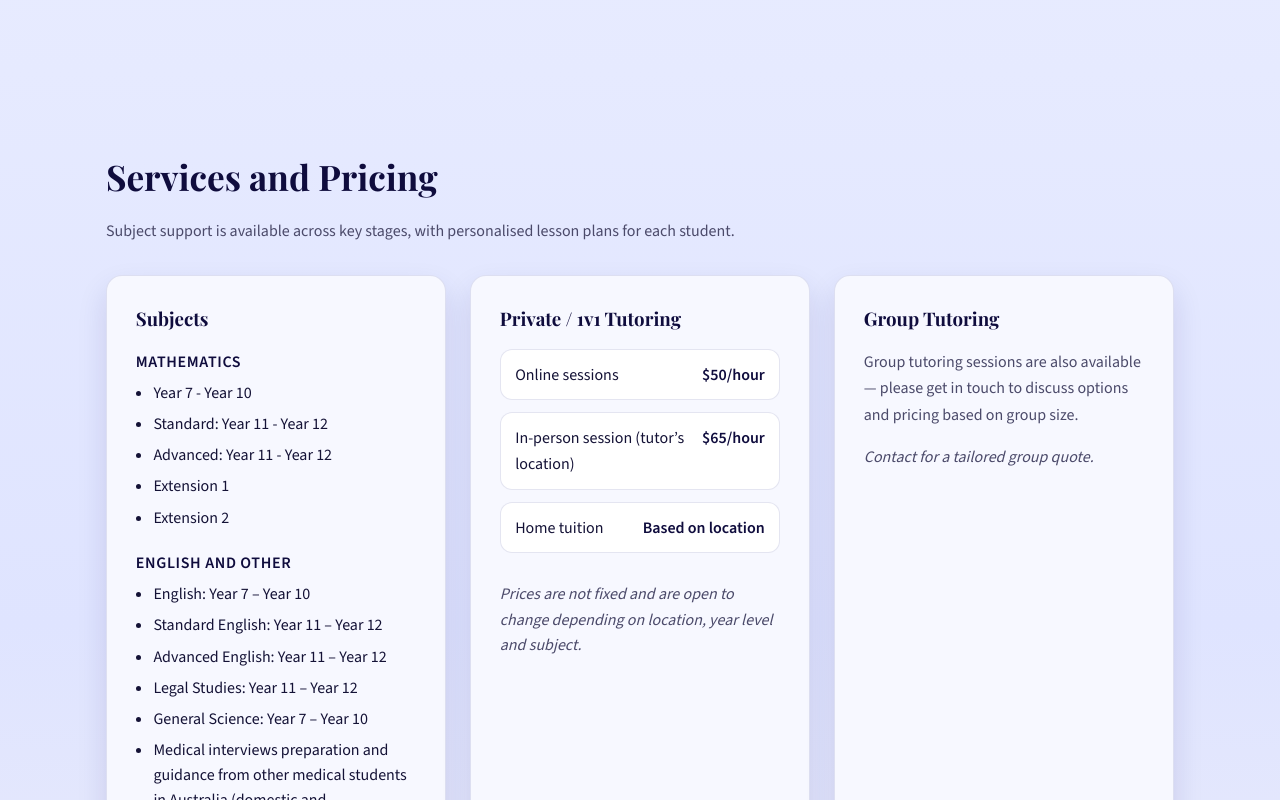
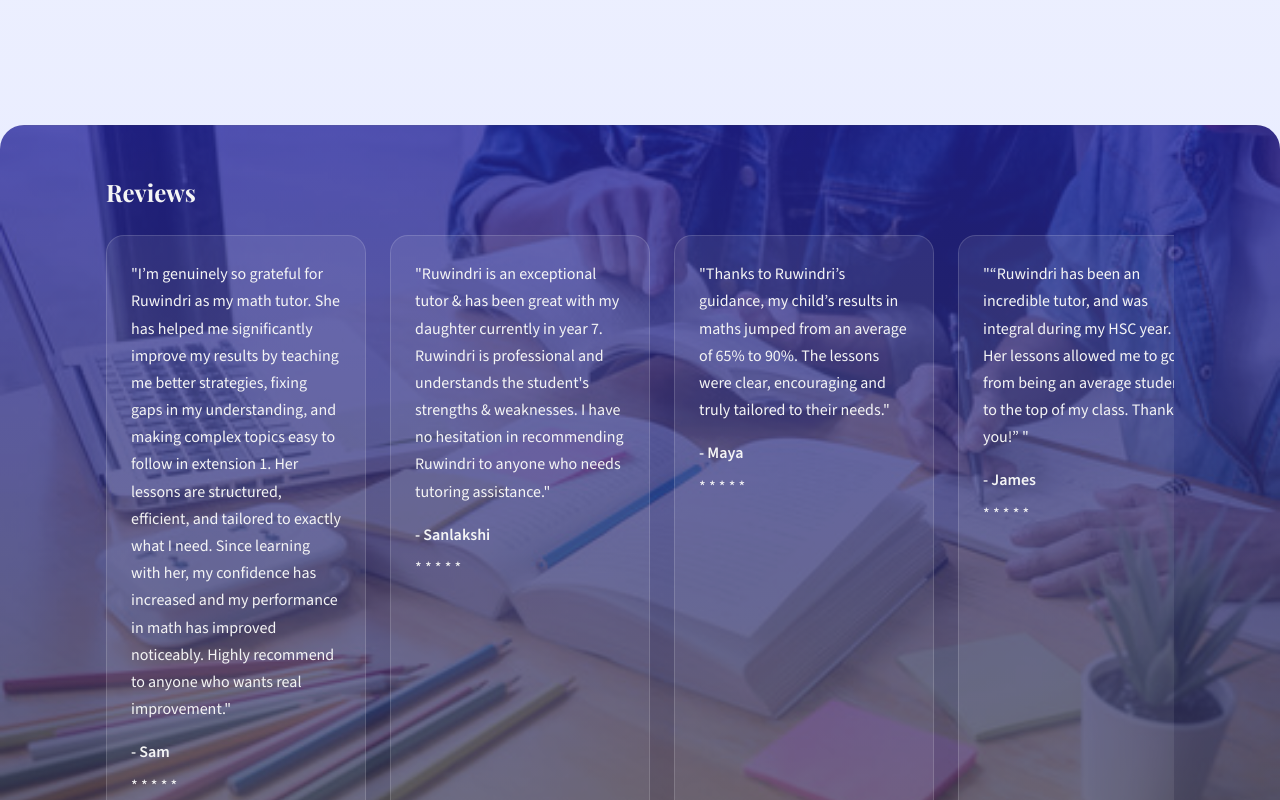
Before and after one commit to rabierizwan/Ruwindri-private-tutoring, a React app: page / in a window 1280 px wide. Shown: the part 2480-3280 px from the top of the page. Built offline with nearby package versions, Linux system fonts and the light colour scheme; the HTML template or start-up script is replaced by a standard one.

Commit message:
reviews added

```diff
--- a/src/App.tsx
+++ b/src/App.tsx
@@ -2,6 +2,7 @@ import "./index.css";
 import Navbar from "./components/Navbar";
 import Hero from './components/Hero';
 import About from "./components/About";
+import Reviews from "./components/Reviews";
 import Services from './components/Services';
 import ContactCTA from './components/ContactCTA';
 import StudyMaterials from "./components/StudyMaterials";
@@ -26,6 +27,7 @@ function App() {
       <Navbar/>
       <Hero/>
       <About/>
+      <Reviews/>
       <Services/>
       <ContactCTA/>
 
--- /dev/null
+++ b/src/components/Reviews.tsx
@@ -0,0 +1,58 @@
+import reviewsBackground from "../assets/reviews-background.jpg";
+
+export default function Reviews() {
+  return (
+    <section
+      className="reviews"
+      aria-labelledby="reviews-title"
+      style={{ ["--reviews-bg" as string]: `url(${reviewsBackground})` }}
+    >
+      <div className="container">
+        <h2 id="reviews-title">Reviews</h2>
+        <div className="reviews-track" aria-label="Client reviews">
+          <article className="review-card">
+            <p>
+              &quot;I’m genuinely so grateful for Ruwindri as my math tutor. She has helped me
+              significantly improve my results by teaching me better strategies, fixing gaps in
+              my understanding, and making complex topics easy to follow in extension 1. Her
+              lessons are structured, efficient, and tailored to exactly what I need. Since
+              learning with her, my confidence has increased and my performance in math has
+              improved noticeably. Highly recommend to anyone who wants real improvement.&quot;
+            </p>
+            <p className="review-author">- Sam</p>
+            <p className="review-stars">*****</p>
+          </article>
+          <article className="review-card">
+            <p>
+              &quot;Ruwindri is an exceptional tutor &amp; has been great with my daughter currently
+              in year 7. Ruwindri is professional and understands the student&#39;s strengths &amp;
+              weaknesses. I have no hesitation in recommending Ruwindri to anyone who needs
+              tutoring assistance.&quot;
+            </p>
+            <p className="review-author">- Sanlakshi</p>
+            <p className="review-stars">*****</p>
+          </article>
+
+          <article className="review-card">
+            <p>
+              &quot;Thanks to Ruwindri’s guidance, my child’s results in maths jumped from an average
+              of 65% to 90%. The lessons were clear, encouraging and truly tailored to their needs.&quot;
+            </p>
+            <p className="review-author">- Maya</p>
+            <p className="review-stars">*****</p>
+          </article>
+
+          <article className="review-card">
+            <p>
+              &quot;“Ruwindri has been an incredible tutor, and was integral during my HSC year.
+               Her lessons allowed me to go from being an average student, to the top of my class. Thank you!” &quot;
+            </p>
+            <p className="review-author">- James</p>
+            <p className="review-stars">*****</p>
+          </article>
+
+        </div>
+      </div>
+    </section>
+  );
+}
--- a/src/index.css
+++ b/src/index.css
@@ -404,6 +404,59 @@ button {
 }
 
 /* =========================
+   REVIEWS
+========================= */
+.reviews {
+  margin-top: 3rem;
+  padding: 3rem;
+  border-radius: 24px;
+  background: linear-gradient(rgba(36, 36, 157, 0.78), rgba(59, 59, 83, 0.78)),
+    var(--reviews-bg);
+  background-size: cover;
+  background-position: center;
+  color: #f5f5f5;
+}
+
+.reviews h2 {
+  margin-bottom: 1.5rem;
+  color: #f5f5f5;
+  size: 10;
+}
+
+.reviews-track {
+  display: grid;
+  grid-auto-flow: column;
+  grid-auto-columns: minmax(260px, 420px);
+  gap: 1.5rem;
+  overflow-x: auto;
+  padding-bottom: 0.5rem;
+  scroll-snap-type: x mandatory;
+}
+
+.review-card {
+  background: rgba(255, 255, 255, 0.08);
+  border-radius: 18px;
+  padding: 1.5rem;
+  border: 1px solid rgba(255, 255, 255, 0.15);
+  scroll-snap-align: start;
+}
+
+.review-card p {
+  color: #f5f5f5;
+  line-height: 1.7;
+}
+
+.review-author {
+  margin-top: 1rem;
+  font-weight: 600;
+}
+
+.review-stars {
+  margin-top: 0.4rem;
+  letter-spacing: 0.2em;
+}
+
+/* =========================
    SERVICES PREVIEW
 ========================= */
 .services {
```
Also changed, not shown: src/assets/reviews-background.jpg (added).
